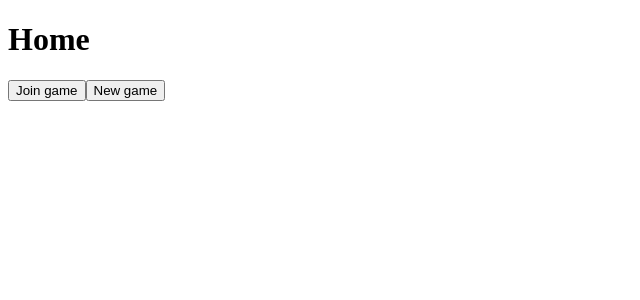
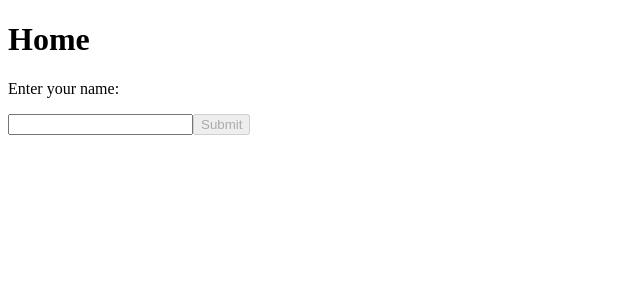
Before and after one commit to rosemelissa/imposter-painter, a React (Create React App) app: page / in a window 1280 px wide. Shown: the top 300 px of the page, without its empty margins (0-640 px from the left). Built offline with nearby package versions, Linux system fonts and the light colour scheme; no server answers; the HTML template or start-up script is replaced by a standard one.

Commit message:
Basic socket.io connection

```diff
--- a/package.json
+++ b/package.json
@@ -7,6 +7,7 @@
     "react": "^17.0.2",
     "react-dom": "^17.0.2",
     "react-scripts": "4.0.3",
+    "socket.io-client": "^4.5.3",
     "typescript": "^4.1.2"
   },
   "scripts": {
--- a/src/App.tsx
+++ b/src/App.tsx
@@ -1,21 +1,26 @@
 import { useState } from "react";
+import { io } from "socket.io-client";
 import Home from "./components/Home";
 import JoinGame from "./components/JoinGame";
 import NewGame from "./components/NewGame";
 import Gameplay from "./components/Gameplay";
 import Loading from "./components/Loading";
+export const socket = io('https://ImposterPainterSocketIORooms.rosemelissa.repl.co');
 
 function App(): JSX.Element {
   const [page, setPage] = useState<
     "home" | "join-game" | "new-game" | "gameplay"
   >("home");
   const [loading, setLoading] = useState<boolean>(false);
+  const [username, setUsername] = useState<string>('');
+  const [generatedID, setGeneratedID] = useState<number>(0);
+
   return (
     <>
       {loading && <Loading />}
-      {page === "home" && <Home setPage={setPage} />}
-      {page === "join-game" && <JoinGame setLoading={setLoading}/>}
-      {page === "new-game" && <NewGame setLoading={setLoading}/>}
+      {page === "home" && <Home setPage={setPage} username={username} setUsername={setUsername} generatedID={generatedID} setGeneratedID={setGeneratedID} setLoading={setLoading}/>}
+      {page === "join-game" && <JoinGame setLoading={setLoading} />}
+      {page === "new-game" && <NewGame setLoading={setLoading} />}
       {page === "gameplay" && <Gameplay />}
     </>
   );
--- a/src/components/Home.tsx
+++ b/src/components/Home.tsx
@@ -1,15 +1,51 @@
+import { useEffect, useState } from "react";
+import { socket} from "../App";
+
 interface IHomeProps {
   setPage: React.Dispatch<
     React.SetStateAction<"join-game" | "home" | "new-game" | "gameplay">
   >;
+  username: string;
+  setUsername: React.Dispatch<React.SetStateAction<string>>;
+  generatedID: number;
+  setGeneratedID: React.Dispatch<React.SetStateAction<number>>;
+  setLoading: React.Dispatch<React.SetStateAction<boolean>>;
 }
 
-export default function Home({ setPage }: IHomeProps): JSX.Element {
+export default function Home({ setPage, username, setUsername, generatedID, setGeneratedID, setLoading }: IHomeProps): JSX.Element {
+  const [connectedToSocket, setConnectedToSocket] = useState<boolean>(false);
+
+  useEffect(() => {
+    socket.on("new user created", (generatedID) => {
+      setGeneratedID(generatedID);
+      setConnectedToSocket(true);
+      setLoading(false);
+    });
+    // return () => {
+    //   socket.off("messages updated");
+    // };
+  }, []);
+
+  const handleSubmitUsername = async () => {
+    setLoading(true);
+    socket.emit("new user", username);
+  }
+
   return (
     <>
       <h1>Home</h1>
+      {connectedToSocket ?
+      <>
+      <p>Hi {username}!</p>
       <button onClick={() => setPage("join-game")}>Join game</button>
       <button onClick={() => setPage("new-game")}>New game</button>
+      </>:
+      <>
+      <p>Enter your name:</p>
+      <input value={username} onChange={(e) => setUsername(e.target.value)} />
+      <button disabled={username.length === 0} onClick={handleSubmitUsername}>Submit</button>
+      </>
+      }
     </>
   );
 }
--- a/src/components/JoinGame.tsx
+++ b/src/components/JoinGame.tsx
@@ -7,8 +7,20 @@ interface IJoinGameProps {
 export default function JoinGame({setLoading}: IJoinGameProps): JSX.Element {
   const [userGameCodeInput, setUserGameCodeInput] = useState<string>("");
   const [username, setUsername] = useState<string>('');
-  const [mode, setMode] = useState<'enter-game-code'|'enter-username'>('enter-game-code');
-  if (mode === 'enter-game-code') {
+  const [mode, setMode] = useState<'enter-game-code'|'enter-username'>('enter-username');
+  if (mode === 'enter-username') {
+    return (
+      <>
+        <h1>JoinGame</h1>
+        <p>Enter username:</p>
+        <input
+          value={username}
+          onChange={(e) => setUsername(e.target.value)}
+        />
+        <button disabled={username.length === 0}>Submit</button>
+      </>
+    );
+  } else {
     return (
       <>
         <h1>JoinGame</h1>
@@ -19,18 +31,6 @@ export default function JoinGame({setLoading}: IJoinGameProps): JSX.Element {
         />
         <button disabled={userGameCodeInput.length === 0}>Submit</button>
       </>
-    );
-  } else {
-    return (
-      <>
-        <h1>JoinGame</h1>
-        <p>Enter username:</p>
-        <input
-          value={username}
-          onChange={(e) => setUsername(e.target.value)}
-        />
-        <button disabled={username.length === 0}>Submit</button>
-      </>
     )
   }
 }
--- a/src/components/NewGame.tsx
+++ b/src/components/NewGame.tsx
@@ -1,4 +1,5 @@
 import { useState } from "react";
+import { socket } from "../App"
 
 interface INewGameProps {
   setLoading: React.Dispatch<React.SetStateAction<boolean>>;
@@ -6,12 +7,17 @@ interface INewGameProps {
 
 export default function NewGame({setLoading}: INewGameProps): JSX.Element {
   const [username, setUsername] = useState<string>("");
+
+  const handleNewGame = async () => {
+    socket.emit("new game", username)
+  }
+
   return (
     <>
       <h1>New Game</h1>
       <p>Enter your name:</p>
       <input value={username} onChange={(e) => setUsername(e.target.value)} />
-      <button disabled={username.length === 0}>Submit</button>
+      <button disabled={username.length === 0} onClick={handleNewGame}>Submit</button>
     </>
   );
 }
```
Also changed, not shown: 1 other file (tests, documents, lock files or other folders).
